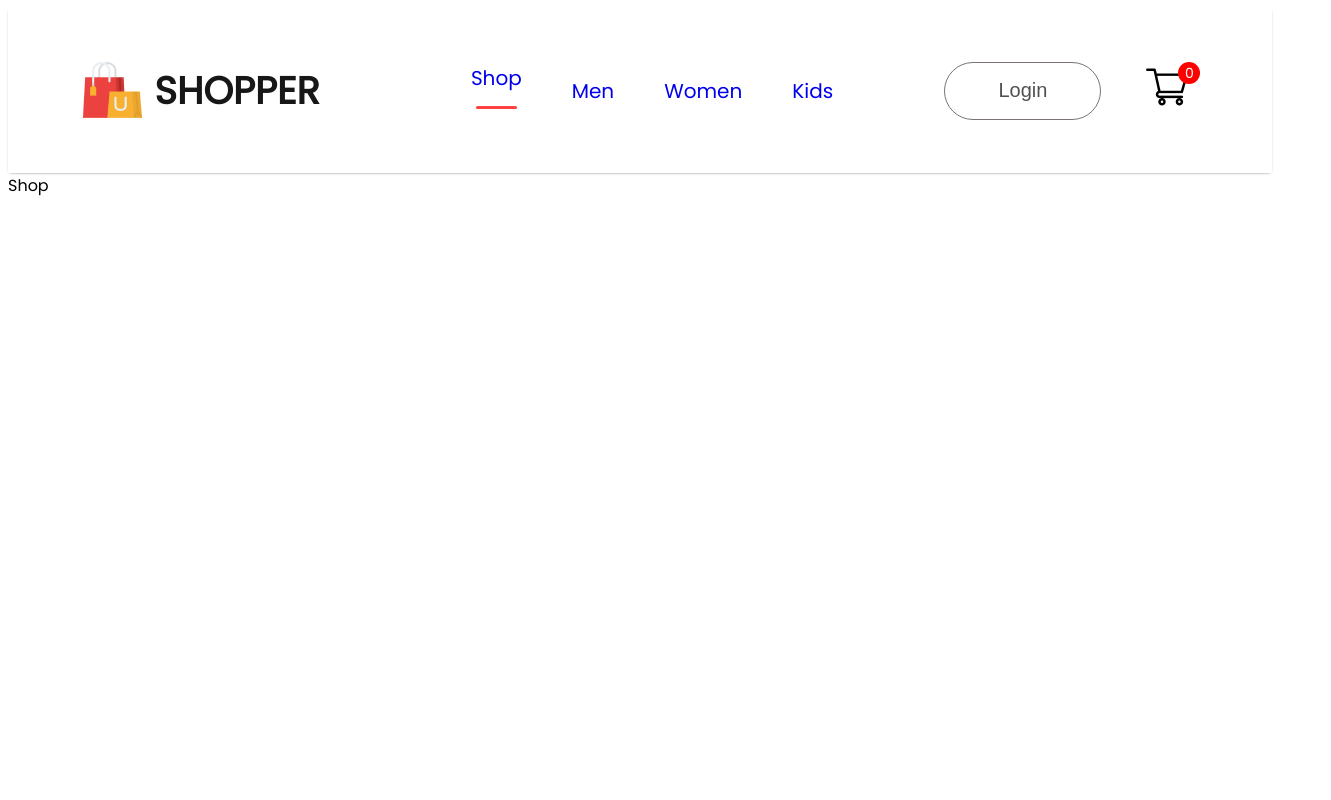
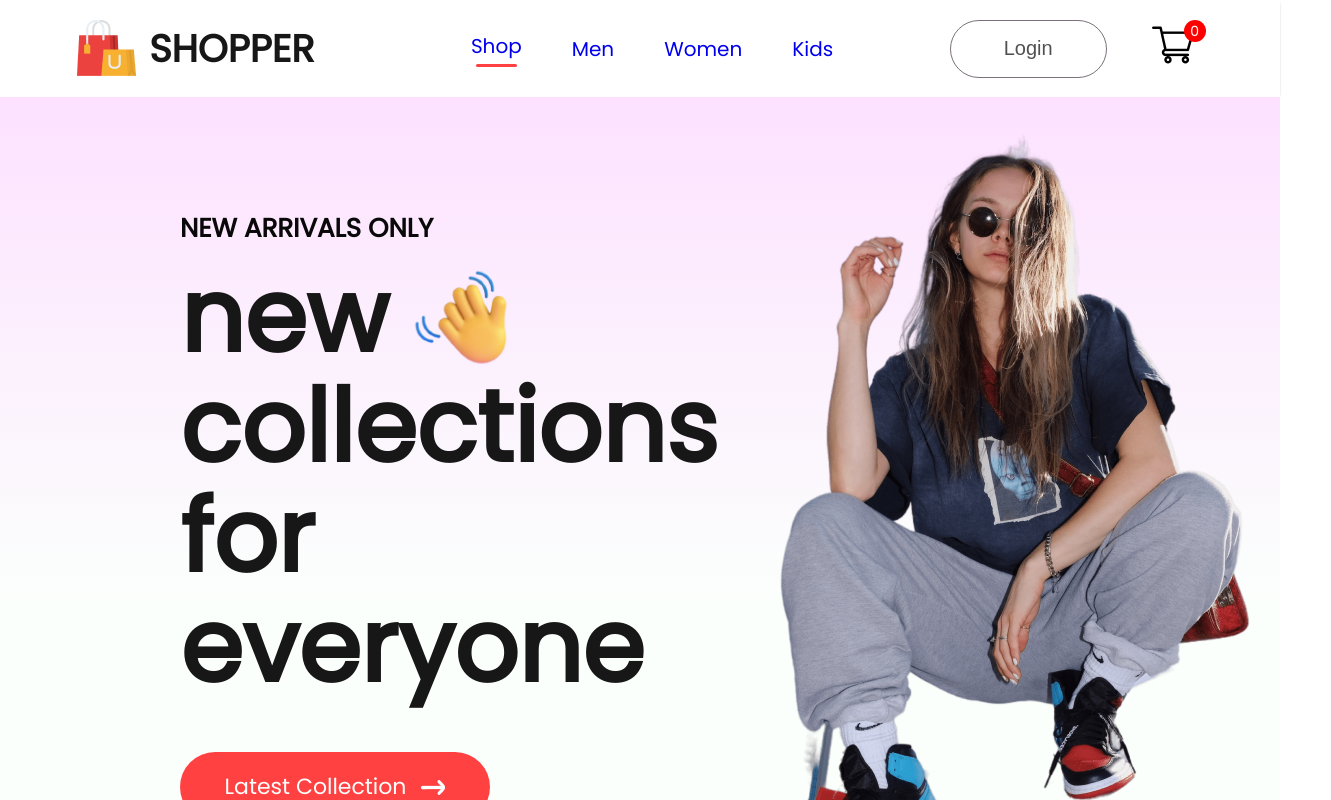
Before and after one commit to ameh-samson/e-commerce, a React (Vite) app in the folder FRONTEND/: page / in a window 1280 px wide. Shown: the top 800 px of the page, 1331 px wide, since content can reach past the window. Built offline with nearby package versions, Linux system fonts and the light colour scheme.

Commit message:
styles hero

```diff
--- /dev/null
+++ b/FRONTEND/src/Components/Hero/Hero.css
@@ -0,0 +1,59 @@
+.hero {
+  min-height: 100vh;
+  background: linear-gradient(180deg, #fde1ff, #e1ffea22 60%);
+  display: flex;
+}
+
+.hero-left {
+  flex: 1;
+  display: flex;
+  flex-direction: column;
+  justify-content: center;
+  gap: 20px;
+  padding-left: 180px;
+  line-height: 1.1;
+}
+
+.hero-left h2 {
+  color: #090909;
+  font-size: 26px;
+  font-weight: 600;
+}
+
+.hero-left p {
+  color: #171717;
+  font-size: 100px;
+  font-weight: 700;
+}
+
+.hero-hand-icon {
+  display: flex;
+  align-items: center;
+  gap: 20px;
+}
+
+.hero-hand-icon img {
+  width: 105px;
+}
+
+.hero-latest-btn {
+  display: flex;
+  justify-content: center;
+  align-items: center;
+  gap: 15px;
+  width: 310px;
+  height: 70px;
+  border-radius: 75px;
+  margin-top: 30px;
+  background: #ff4141;
+  color: white;
+  font-size: 22px;
+  font-weight: 500;
+}
+
+.hero-right {
+  flex: 1;
+  display: flex;
+  align-items: center;
+  justify-content: center;
+}
--- /dev/null
+++ b/FRONTEND/src/Components/Hero/Hero.jsx
@@ -0,0 +1,30 @@
+import "./Hero.css";
+import hand_icon from "../Assets/hand_icon.png";
+import arrow_icon from "../Assets/arrow.png";
+import hero_image from "../Assets/hero_image.png";
+const Hero = () => {
+  return (
+    <div className="hero">
+      <div className="hero-left">
+        <h2>NEW ARRIVALS ONLY</h2>
+        <div>
+          <div className="hero-hand-icon">
+            <p>new</p>
+            <img src={hand_icon} alt="" />
+          </div>
+          <p>collections</p>
+          <p>for everyone</p>
+        </div>
+        <div className="hero-latest-btn">
+          <div>Latest Collection</div>
+          <img src={arrow_icon} alt="" />
+        </div>
+      </div>
+      <div className="hero-right">
+        <img src={hero_image} alt="" />
+      </div>
+    </div>
+  );
+};
+
+export default Hero;
--- a/FRONTEND/src/Pages/Shop.jsx
+++ b/FRONTEND/src/Pages/Shop.jsx
@@ -1,5 +1,10 @@
+import Hero from "../Components/Hero/Hero";
 const Shop = () => {
-  return <div>Shop</div>;
+  return (
+    <div>
+      <Hero />
+    </div>
+  );
 };
 
 export default Shop;
--- a/FRONTEND/src/index.css
+++ b/FRONTEND/src/index.css
@@ -1,3 +1,9 @@
+*,
+::before,
+::after {
+  margin: 0;
+  box-sizing: border-box;
+}
 body {
   font-family: "Poppins", sans-serif;
 }
```
